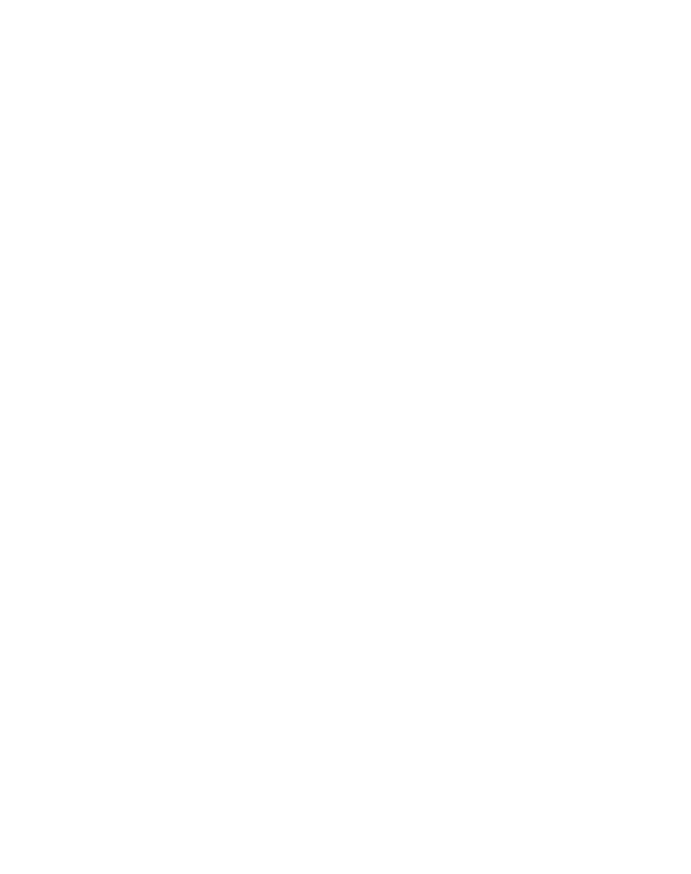
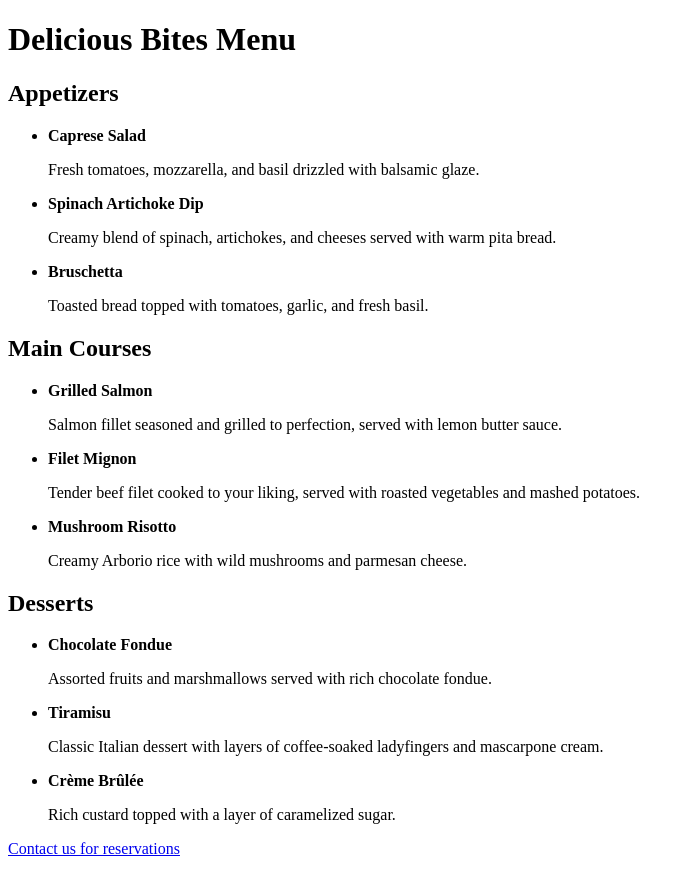
Before and after one commit to CreativeCir/Delicious-Bites, a plain HTML site: page index.html in a window 1280 px wide. Shown: the whole page, without its empty margins (0-691 px from the left). Before the commit the page ends 800 px from the top, so only its background shows below. Drawn offline with Linux system fonts and the light colour scheme.

Commit message:
last commit

```diff
--- a/index.html
+++ b/index.html
@@ -6,6 +6,56 @@
     <title>Delicious Bites Menu</title>
 </head>
 <body>
+    <h1>Delicious Bites Menu</h1>
 
+    <h2>Appetizers</h2>
+    <ul>
+        <li>
+            <strong>Caprese Salad</strong>
+            <p>Fresh tomatoes, mozzarella, and basil drizzled with balsamic glaze.</p>
+        </li>
+        <li>
+            <strong>Spinach Artichoke Dip</strong>
+            <p>Creamy blend of spinach, artichokes, and cheeses served with warm pita bread.</p>
+        </li>
+        <li>
+            <strong>Bruschetta</strong>
+            <p>Toasted bread topped with tomatoes, garlic, and fresh basil.</p>
+        </li>
+    </ul>
+
+    <h2>Main Courses</h2>
+    <ul>
+        <li>
+            <strong>Grilled Salmon</strong>
+            <p>Salmon fillet seasoned and grilled to perfection, served with lemon butter sauce.</p>
+        </li>
+        <li>
+            <strong>Filet Mignon</strong>
+            <p>Tender beef filet cooked to your liking, served with roasted vegetables and mashed potatoes.</p>
+        </li>
+        <li>
+            <strong>Mushroom Risotto</strong>
+            <p>Creamy Arborio rice with wild mushrooms and parmesan cheese.</p>
+        </li>
+    </ul>
+
+    <h2>Desserts</h2>
+    <ul>
+        <li>
+            <strong>Chocolate Fondue</strong>
+            <p>Assorted fruits and marshmallows served with rich chocolate fondue.</p>
+        </li>
+        <li>
+            <strong>Tiramisu</strong>
+            <p>Classic Italian dessert with layers of coffee-soaked ladyfingers and mascarpone cream.</p>
+        </li>
+        <li>
+            <strong>Crème Brûlée</strong>
+            <p>Rich custard topped with a layer of caramelized sugar.</p>
+        </li>
+    </ul>
+
+    <p><a href="contact.html">Contact us for reservations</a></p>
 </body>
 </html>
```
